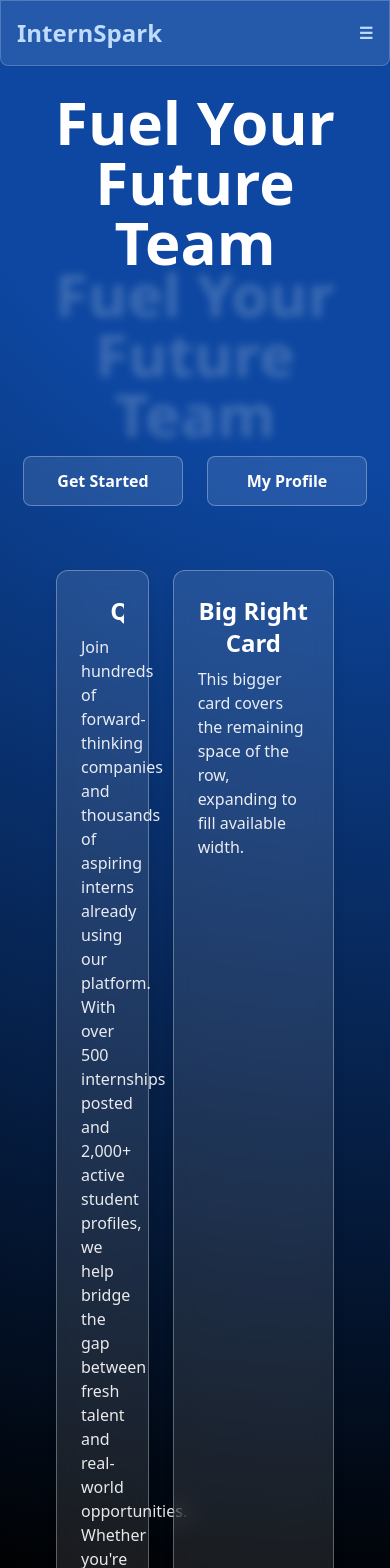
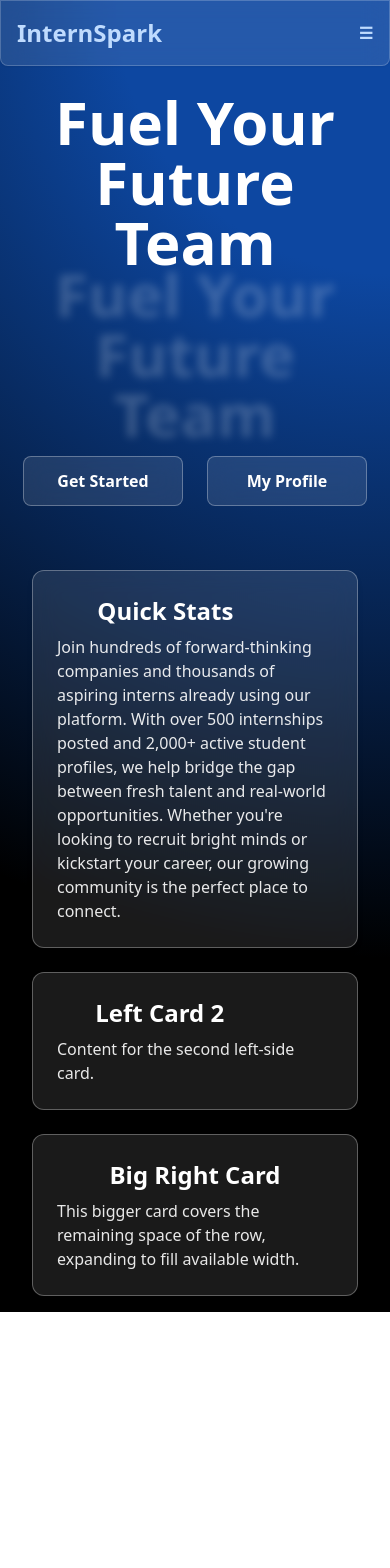
Before and after one commit to Kavisheak/InternSpark, a React (Vite) app: page / in a window 390 px wide. Shown: the top 1568 px of the page. After the commit the page ends 1312 px from the top, so only its background shows below. Built offline with nearby package versions, Linux system fonts and the light colour scheme.

Commit message:
created a folder for authuntication

```diff
--- /dev/null
+++ b/src/components/Authentication/Login.jsx
@@ -0,0 +1,11 @@
+import React from 'react'
+
+const Login = () => {
+  return (
+    <div>
+
+    </div>
+  )
+}
+
+export default Login
--- a/src/components/Company/CompanyHome.jsx
+++ b/src/components/Company/CompanyHome.jsx
@@ -4,6 +4,7 @@ import { CompanynavItems } from '../../constants/AllConstants';
 import Home from './Home';
 import MyInternships from './MyInternships';
 import CompanyProfile from './CompanyProfile';
+import Dashboard from './Dashboard';
 
 const CompanyHome = () => {
   const [menuOpen, setMenuOpen] = useState(false);
@@ -24,7 +25,7 @@ const CompanyHome = () => {
   const renderPage = (link) => {
     switch (link) {
       case 'Dashboard':
-        return <div className="mt-6 text-white">DashBoard</div>;
+        return <Dashboard/> ;
       case 'My Internships':
         return <MyInternships />;
       case 'Applications':
--- /dev/null
+++ b/src/components/Company/Dashboard.jsx
@@ -0,0 +1,28 @@
+import React from 'react'
+
+const Dashboard = () => {
+  return (
+    <div className="grid grid-cols-1 gap-4 p-4 text-white md:grid-cols-3">
+
+      {/* Card 1 */}
+      <div className="p-4 bg-transparent border border-gray-300 shadow rounded-2xl">
+        <h2 className="mb-2 text-xl font-semibold">Active Internships</h2>
+        <p className="text-sm text-gray-200">4</p>
+      </div>
+
+      {/* Card 2 */}
+      <div className="p-4 bg-transparent border border-gray-300 shadow rounded-2xl">
+        <h2 className="mb-2 text-xl font-semibold">Total Applications</h2>
+        <p className="text-sm text-gray-200">26</p>
+      </div>
+
+      {/* Card 3 */}
+      <div className="p-4 bg-transparent border border-gray-300 shadow rounded-2xl">
+        <h2 className="mb-2 text-xl font-semibold">New Applications</h2>
+        <p className="text-sm text-gray-200">5</p>
+      </div>
+    </div>
+  )
+}
+
+export default Dashboard
--- a/src/components/Company/Home.jsx
+++ b/src/components/Company/Home.jsx
@@ -1,7 +1,6 @@
 import React from 'react'
 
-
-const Home = ({ goToInternships,goToProfile }) => {
+const Home = ({ goToInternships, goToProfile }) => {
   return (
     <div>
       {/* Title */}
@@ -9,12 +8,14 @@ const Home = ({ goToInternships,goToProfile }) => {
         <h1 className="text-6xl font-bold text-center text-white">
           Fuel Your Future Team
         </h1>
-            {/* For title shadow */}
-            <h1 className="-mt-2 text-6xl font-bold text-center text-white transform pointer-events-none opacity-20 blur-sm rotate-x-12">
+        {/* Title shadow */}
+        <h1 className="-mt-2 text-6xl font-bold text-center text-white transform pointer-events-none opacity-20 blur-sm rotate-x-12 sm:disabled:">
           Fuel Your Future Team
         </h1>
       </div>
-       <div className='flex justify-center pt-3'>
+
+      {/* Buttons */}
+      <div className="flex justify-center pt-3">
         <button
           className="flex items-center justify-center w-40 px-6 py-3 font-semibold text-center text-white transition-colors border rounded-lg backdrop-blur-md bg-white/10 hover:bg-white/20 border-white/30"
           onClick={goToInternships}
@@ -30,25 +31,22 @@ const Home = ({ goToInternships,goToProfile }) => {
         </button>
       </div>
 
-
-
-    {/* cards */}
-        <div className="flex gap-6 mt-16 ml-10 mr-10">
+      {/* Cards */}
+      <div className="flex flex-col gap-6 mt-16 ml-4 mr-4 md:flex-row md:ml-10 md:mr-10">
         {/* Left Column */}
-          <div className="flex flex-col w-1/3 gap-6">
-            <div className="p-6 text-white border shadow-lg rounded-xl border-white/30 bg-white/10 backdrop-blur-md">
+        <div className="flex flex-col gap-6 md:w-1/3">
+          <div className="p-6 text-white border shadow-md rounded-xl bg-white/10 backdrop-blur-md border-white/30 md:shadow-lg">
             <h2 className="mb-2 overflow-hidden text-2xl font-bold">
               <span className="block marquee">Quick Stats</span>
             </h2>
             <p className="text-white/90">
               Join hundreds of forward-thinking companies and thousands of aspiring interns already using our platform.
-                With over 500 internships posted and 2,000+ active student profiles,
-                we help bridge the gap between fresh talent and real-world opportunities.
+              With over 500 internships posted and 2,000+ active student profiles, we help bridge the gap between fresh talent and real-world opportunities.
               Whether you're looking to recruit bright minds or kickstart your career, our growing community is the perfect place to connect.
             </p>
           </div>
 
-            <div className="p-6 text-white border shadow-lg rounded-xl border-white/30 bg-white/10 backdrop-blur-md">
+          <div className="p-6 text-white border shadow-md rounded-xl bg-white/10 backdrop-blur-md border-white/30 md:shadow-lg">
             <h2 className="mb-2 overflow-hidden text-2xl font-bold">
               <span className="block marquee">Left Card 2</span>
             </h2>
@@ -58,18 +56,16 @@ const Home = ({ goToInternships,goToProfile }) => {
           </div>
         </div>
 
-          {/* Right Column - fills the remaining space */}
-          <div className="flex-1 p-6 text-white border shadow-lg rounded-xl border-white/30 bg-white/10 backdrop-blur-md">
+        {/* Right Column */}
+        <div className="flex-1 p-6 text-white border shadow-md rounded-xl bg-white/10 backdrop-blur-md border-white/30 md:shadow-lg">
           <h2 className="mb-2 overflow-hidden text-2xl font-bold text-center">
-              <span className="block ">Big Right Card</span>
+            <span className="block">Big Right Card</span>
           </h2>
           <p className="text-white/90">
             This bigger card covers the remaining space of the row, expanding to fill available width.
           </p>
         </div>
       </div>
-
-
     </div>
   )
 }
```
Lines whose indentation alone changed are shown as unchanged.
